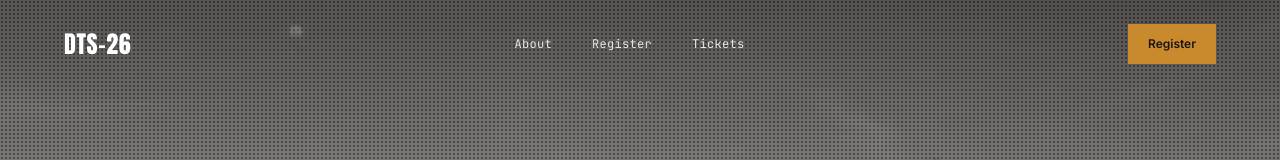
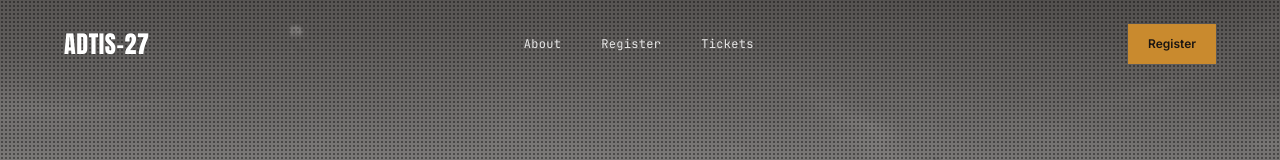
Before and after one commit to Entrust-Africa/entrust-platform, a Next.js app in the folder apps/summit/: page / in a window 1280 px wide. Shown: the top 160 px of the page. Built offline with nearby package versions, Linux system fonts and the light colour scheme; no server answers.

Commit message:
feat: rename the Summit page's header label from DTS-26 to ADTIS-27

```diff
--- a/apps/summit/src/app/page.tsx
+++ b/apps/summit/src/app/page.tsx
@@ -59,7 +59,7 @@ export default async function SummitLandingPage() {
 
         <header className="relative z-10 flex items-center justify-between gap-6 px-6 py-6 lg:px-16">
           <a href="#top" className="font-display text-2xl leading-none tracking-wide">
-            DTS-26
+            ADTIS-27
           </a>
           <nav aria-label="Main" className="hidden items-center gap-10 md:flex">
             {[
```
